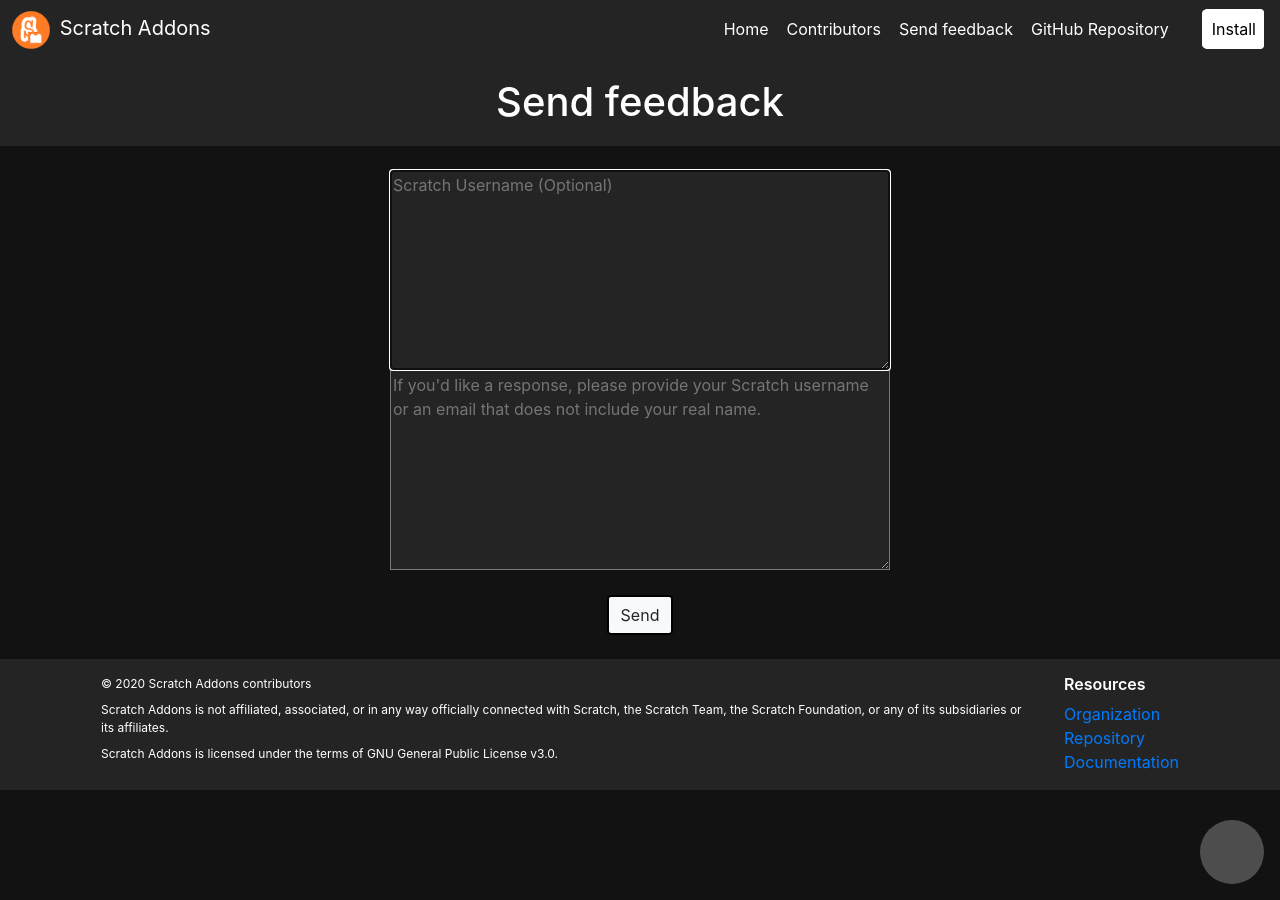
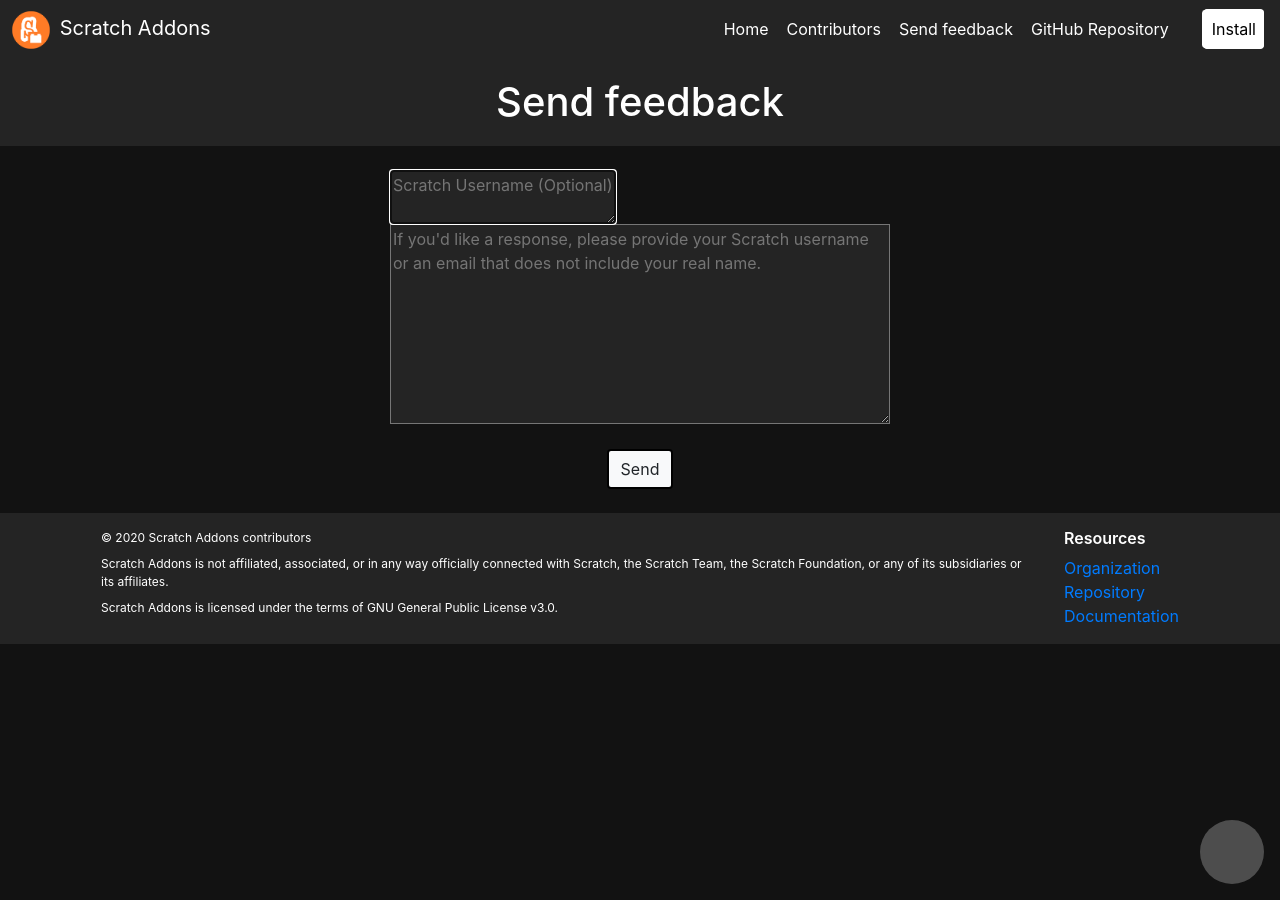
Before and after one commit to ScratchAddons/website, a Jekyll site: the page built from feedback.html, in a window 1280 px wide. Built offline with Jekyll 4.4.1, drawn with Linux system fonts in a browser that asks for light colours.

Commit message:
Update feedback.scss

```diff
--- a/assets/css/feedback.scss
+++ b/assets/css/feedback.scss
@@ -11,9 +11,12 @@
 }
 
 textarea {
+	display: block;
+}
+
+#mainfeedback {
 	width: 500px;
 	height: 200px;
-	display: block;
 }
 
 body.dark textarea {
```
